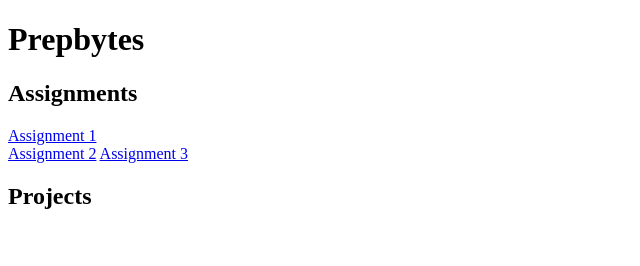
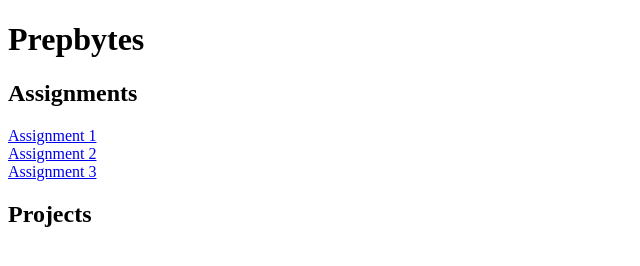
Before and after one commit to Adarshgnis/Prepbyte, a plain HTML site: page index.html in a window 1280 px wide. Shown: the whole page, without its empty margins (0-640 px from the left). Drawn offline with Linux system fonts and the light colour scheme.

Commit message:
submitted

```diff
--- a/index.html
+++ b/index.html
@@ -10,7 +10,7 @@
     <h1>Prepbytes</h1>
     <h2>Assignments</h2>
     <a href="./Assignments/assignment_01/assignment_01.html">Assignment 1</a><br>
-    <a href="./Assignments/assignment_2/assignment_2.html">Assignment 2</a>
+    <a href="./Assignments/assignment_2/assignment_2.html">Assignment 2</a><br>
     <a href="./Assignments/assignment_3/assignment_3.html">Assignment 3</a>
 
     <h2>Projects</h2>
```
